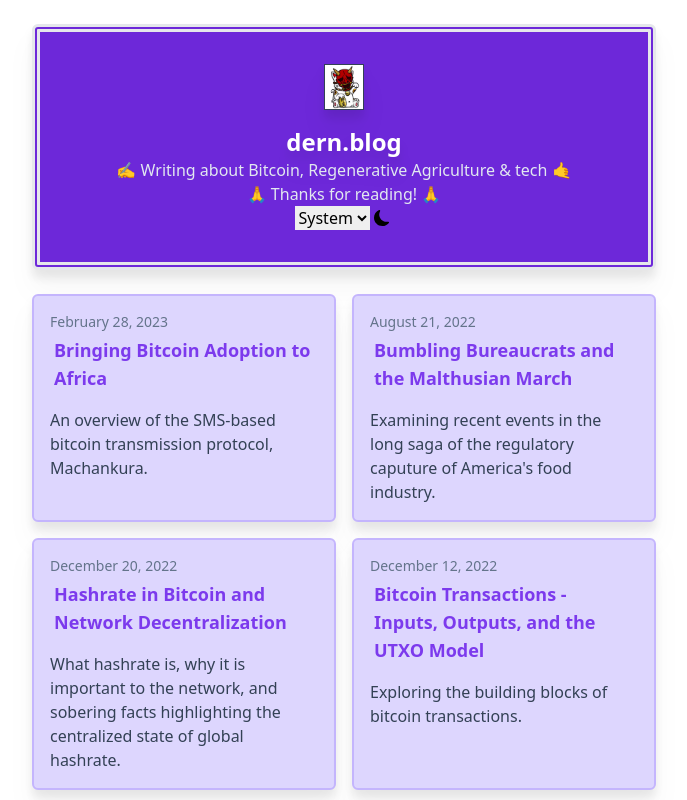
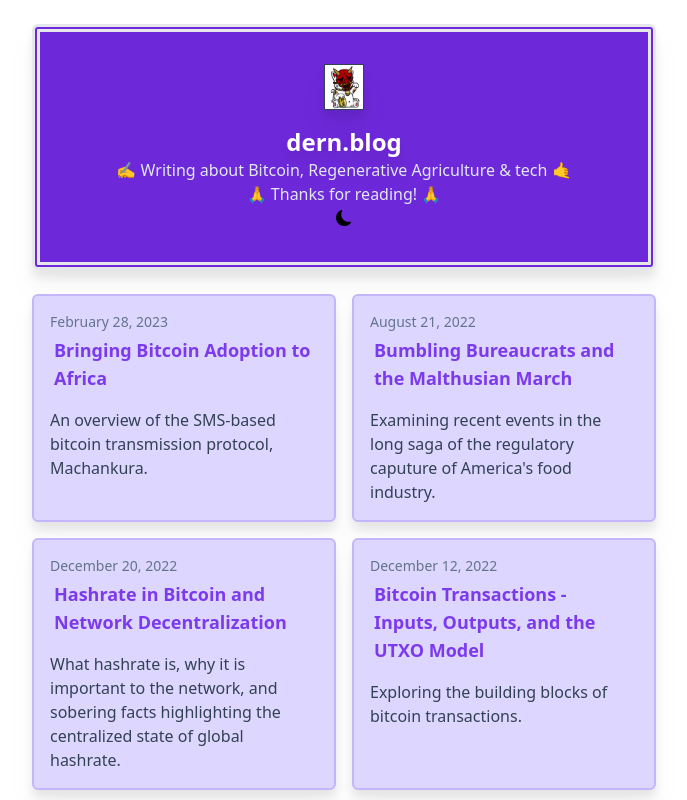
Before and after one commit to bitdern/dern-blog, a Next.js app: page / in a window 1280 px wide. Shown: the top 800 px of the page, without its empty margins (296-983 px from the left). Built offline with nearby package versions, Linux system fonts and the light colour scheme.

Commit message:
removed the drop down selector from the darkmode component

```diff
--- a/components/DarkModebtn.tsx
+++ b/components/DarkModebtn.tsx
@@ -18,13 +18,7 @@ const DarkModebtn = () => {
 
   const currentTheme = theme === "system" ? systemTheme : theme;
   return (
-    <div className="flex justify-center">
-      <select value={theme} onChange={(e) => setTheme(e.target.value)}>
-        <option value="system">System</option>
-        <option value="dark">Dark</option>
-        <option value="light">Light</option>
-      </select>
-
+    <div className="text-sm flex justify-center">
       {currentTheme === "dark" ? (
         <BsFillSunFill
           className="px-1 h-6 w-6 cursor-pointer text-yellow-300"
```
